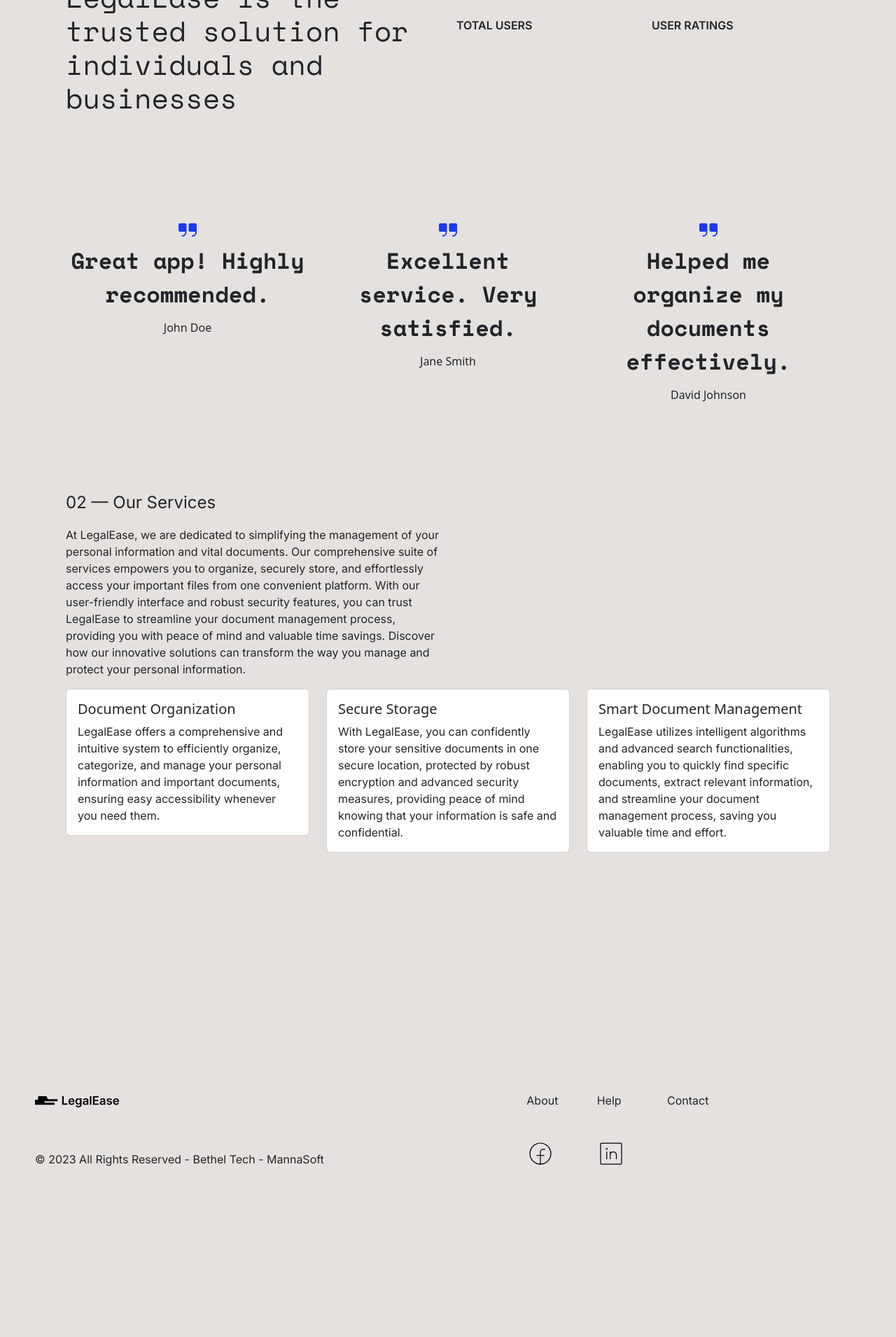
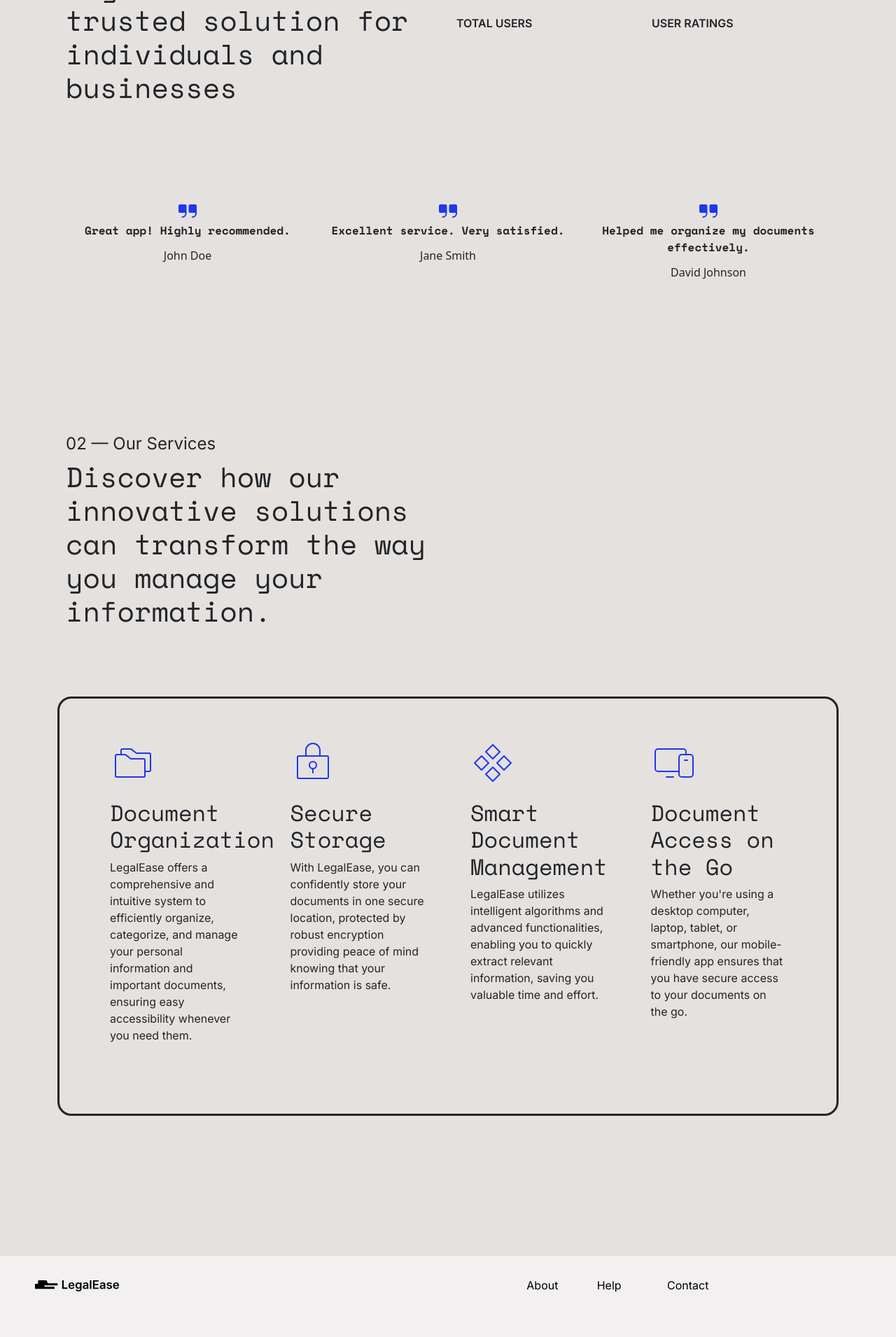
Before and after one commit to bethel-school-of-technology/team-mannasoft-frontend, a React (Create React App) app: page / in a window 1280 px wide. Shown: the part 880-2790 px from the top of the page at 70% size. Before the commit the page ends 2568 px from the top, so only its background shows below. Built offline with nearby package versions, Linux system fonts and the light colour scheme.

Commit message:
finishing up final touches

```diff
--- a/package.json
+++ b/package.json
@@ -3,6 +3,7 @@
   "version": "0.1.0",
   "private": true,
   "dependencies": {
+    "@phosphor-icons/react": "^2.0.9",
     "@testing-library/jest-dom": "^5.16.5",
     "@testing-library/react": "^13.4.0",
     "@testing-library/user-event": "^13.5.0",
--- a/src/components/DisplayProfile.js
+++ b/src/components/DisplayProfile.js
@@ -1,10 +1,9 @@
 import React, { useState, useEffect, useContext } from 'react';
-import { Link } from 'react-router-dom';
 import { useParams } from 'react-router-dom';
 import UserContext from '../contexts/UserContext';
 import { useNavigate } from 'react-router-dom';
 import { Button, Col, Container, Row } from 'react-bootstrap';
-import { PencilSquare, Upload } from 'react-bootstrap-icons';
+import { Upload } from 'react-bootstrap-icons';
 
 const DisplayProfile = () => {
   let { userId } = useParams();
@@ -29,7 +28,7 @@ const DisplayProfile = () => {
     if (token) {
       fetch();
     }
-  }, [getUser, userId]);
+  }, [verifyUser, getUser, userId]);
 
   function handleDeleteUser(event) {
     event.preventDefault();
--- a/src/components/Footer.js
+++ b/src/components/Footer.js
@@ -3,6 +3,7 @@ import { ReactComponent as LegaleaseLogo } from '../images/legaleaseLogo.svg';
 import { ReactComponent as Facebook } from '../images/facebook.svg';
 import { ReactComponent as LinkedIn } from '../images/linkedIn.svg';
 import { Col, Row } from 'react-bootstrap';
+import { Link } from 'react-router-dom';
 
 const Footer = () => {
   return (
@@ -12,19 +13,21 @@ const Footer = () => {
           <LegaleaseLogo className="logo" />
         </Col>
         <Col md={1}>
-          <p>About</p>
+          <Link className="footer-links" to="/about">
+            About
+          </Link>
         </Col>
         <Col md={1}>
-          <p>Help</p>
+          <Link className="footer-links">Help</Link>
         </Col>
         <Col md={1}>
-          <p>Contact</p>
+          <Link className="footer-links">Contact</Link>
         </Col>
       </Row>
 
       <Row className="align-bottom">
         <Col md={7}>
-          <p className="footer-copyright">&copy; 2023 All Rights Reserved - Bethel Tech - MannaSoft</p>
+          <p className="footer-copyright">&copy; 2023 Bethel Tech, MannaSoft. All Rights Reserved</p>
         </Col>
         <Col md={1}>
           <Facebook className="social-media-icons" />
--- a/src/components/Home.js
+++ b/src/components/Home.js
@@ -1,7 +1,8 @@
 import React from 'react';
 import '../styles/global.css';
 import { ReactComponent as PersonalFiles } from '../images/personalFiles.svg';
-import { Col, Container, Row, Card } from 'react-bootstrap';
+import { Devices, LockKey, Folders, DiamondsFour } from '@phosphor-icons/react';
+import { Col, Container, Row } from 'react-bootstrap';
 import Button from 'react-bootstrap/Button';
 
 function Home() {
@@ -73,33 +74,41 @@ function Home() {
         <Row>
           <Col md={6}>
             <h4>02 — Our Services</h4>
-            <p>At LegalEase, we are dedicated to simplifying the management of your personal information and vital documents. Our comprehensive suite of services empowers you to organize, securely store, and effortlessly access your important files from one convenient platform. With our user-friendly interface and robust security features, you can trust LegalEase to streamline your document management process, providing you with peace of mind and valuable time savings. Discover how our innovative solutions can transform the way you manage and protect your personal information.</p>
+            <h2 className="display-6">Discover how our innovative solutions can transform the way you manage your information.</h2>
           </Col>
         </Row>
-        <Row>
-          <Col md={4} className="mb-4">
-            <Card>
-              <Card.Body>
-                <Card.Title>Document Organization</Card.Title>
-                <Card.Text>LegalEase offers a comprehensive and intuitive system to efficiently organize, categorize, and manage your personal information and important documents, ensuring easy accessibility whenever you need them.</Card.Text>
-              </Card.Body>
-            </Card>
+        <Row style={{ marginTop: '90px', border: 'solid', padding: '40px', borderRadius: '20px' }}>
+          <Col md={6} lg={3} className="mb-4">
+            <div className="services">
+              <Folders className="services-icon" size={64} weight="thin" color="var(--accent-color)" />
+              <h2>Document Organization</h2>
+              <p>LegalEase offers a comprehensive and intuitive system to efficiently organize, categorize, and manage your personal information and important documents, ensuring easy accessibility whenever you need them.</p>
+            </div>
           </Col>
-          <Col md={4} className="mb-4">
-            <Card>
-              <Card.Body>
-                <Card.Title>Secure Storage</Card.Title>
-                <Card.Text>With LegalEase, you can confidently store your sensitive documents in one secure location, protected by robust encryption and advanced security measures, providing peace of mind knowing that your information is safe and confidential.</Card.Text>
-              </Card.Body>
-            </Card>
+          <Col md={6} lg={3} className="mb-4">
+            <div className="services">
+              <LockKey className="services-icon" size={64} weight="thin" color="var(--accent-color)" />
+              <h2>
+                Secure
+                <br />
+                Storage
+              </h2>
+              <p>With LegalEase, you can confidently store your documents in one secure location, protected by robust encryption providing peace of mind knowing that your information is safe.</p>
+            </div>
           </Col>
-          <Col md={4} className="mb-4">
-            <Card>
-              <Card.Body>
-                <Card.Title>Smart Document Management</Card.Title>
-                <Card.Text>LegalEase utilizes intelligent algorithms and advanced search functionalities, enabling you to quickly find specific documents, extract relevant information, and streamline your document management process, saving you valuable time and effort.</Card.Text>
-              </Card.Body>
-            </Card>
+          <Col md={6} lg={3} className="mb-4">
+            <div className="services">
+              <DiamondsFour className="services-icon" size={64} weight="thin" color="var(--accent-color)" />
+              <h2>Smart Document Management</h2>
+              <p>LegalEase utilizes intelligent algorithms and advanced functionalities, enabling you to quickly extract relevant information, saving you valuable time and effort.</p>
+            </div>
+          </Col>
+          <Col md={6} lg={3} className="mb-4">
+            <div className="services">
+              <Devices className="services-icon" size={64} weight="thin" color="var(--accent-color)" />
+              <h2>Document Access on the Go</h2>
+              <p>Whether you're using a desktop computer, laptop, tablet, or smartphone, our mobile-friendly app ensures that you have secure access to your documents on the go.</p>
+            </div>
           </Col>
         </Row>
       </Container>
--- a/src/styles/global.css
+++ b/src/styles/global.css
@@ -7,7 +7,7 @@
 
 /* Set up colors */
 :root {
-  /* --background-color: #c0c0c0; */
+  --background-color: #c0c0c0;
   --neutral-color: #e5e1df;
   --accent-color: #1d38ed;
   --text-color: #000;
@@ -15,7 +15,6 @@
 }
 
 /* Global styles */
-
 html,
 body {
   width: 100%;
@@ -37,20 +36,16 @@ body {
 .page-container {
   display: flex;
   padding-top: 180px;
-  /* justify-content: center; */
-  /* align-items: center; */
 }
 
 /* Typography */
-/* h1,
-h2, */
+h1,
+h2,
 h3,
 h4,
-h5 {
-  /* color: var(--primary-color); */
+h5,
+h6 {
   font-family: 'Inter', sans-serif !important;
-  margin-bottom: 1rem !important;
-  line-height: 1.5 !important;
 }
 
 h1,
@@ -97,74 +92,57 @@ h5 {
   text-align: center;
 }
 
-.rating-comment {
+.rating-comment,
+.rating-comment span {
   font-family: 'Space Mono', monospace !important;
   font-weight: 700;
-  /* font-style: italic; */
-  font-size: 2rem;
 }
 
 .rating-comment span {
-  font-family: 'Space Mono', monospace !important;
-  font-weight: 700;
-  /* font-style: italic; */
   font-size: 4rem;
   hanging-punctuation: first;
 }
 
 .rating-name {
-  /* text-transform: uppercase; */
   font-weight: 500;
   padding-top: 12px;
 }
 
 /* Buttons */
+.btn-primary,
+.btn-secondary {
+  display: inline-block !important;
+  padding: 10px 20px !important;
+  color: var(--neutral-color) !important;
+  text-decoration: none !important;
+  font-size: 16px !important;
+  font-family: 'Inter', sans-serif !important;
+}
 
 .btn-primary {
-  display: inline-block !important;
-  padding: 10px 20px !important;
   background-color: var(--accent-color) !important;
-  color: var(--neutral-color) !important;
-  text-decoration: none !important;
   border-radius: 1000px !important;
-  transition: background-color 0.3s ease !important;
-  font-size: 16px !important;
   border: none !important;
-  font-family: 'Inter', sans-serif !important;
 }
 
 .btn-primary:hover {
   background-color: #556af1 !important;
-  color: var(--neutral-color) !important;
-  transition: background-color 0.3s ease !important;
 }
 
 .btn-secondary {
-  display: inline-block !important;
-  padding: 10px 20px !important;
   background-color: transparent !important;
   color: var(--accent-color) !important;
-  text-decoration: none !important;
   border: var(--stroke-width) solid var(--accent-color) !important;
   border-radius: 1000px !important;
-  transition: background-color 0.3s ease !important;
-  font-size: 16px !important;
-  font-family: 'Inter', sans-serif !important;
 }
 
 .btn-secondary:hover {
   background-color: var(--accent-color) !important;
-  transition: background-color 0.3s ease !important;
   border: var(--stroke-width) solid var(--accent-color) !important;
   color: var(--neutral-color) !important;
 }
 
 /* Forms */
-/* .custom-form {
-  display: flex;
-  flex-direction: column;
-} */
-
 .custom-label {
   margin-bottom: 5px;
 }
@@ -196,8 +174,7 @@ textarea:focus {
 }
 
 .custom-label {
-  /* text-align: center; */
-  font-size: 12px; /* Adjust the font size as desired */
+  font-size: 12px;
   text-transform: uppercase;
   font-weight: 600;
   font-family: 'Inter', sans-serif !important;
@@ -208,26 +185,32 @@ p span {
 }
 
 /* Footer */
-
 .footer {
-  /* background-color: red; */
-  padding: 60px 50px 20px 50px;
-  align-items: center; /* Center align items horizontally */
-  /* text-align: center; */
-  /* margin-top: auto; */
+  padding: 30px 50px 20px 50px;
+  align-items: center;
+  background-color: #ffffff87;
 }
 
 .footer p {
-  margin-bottom: 0;
-  /* font-size: 12px; */
+  /* margin-bottom: 0; */
 }
 
 .footer-copyright {
   margin-top: 60px;
 }
 
+.footer-links {
+  color: var(--text-color);
+  text-decoration: none;
+}
+
+.footer-links:hover {
+  color: var(--accent-color);
+  text-decoration: none;
+  transition: color 0.3s ease;
+}
+
 /* Row */
-
 .center-align {
   display: flex;
   justify-content: center;
@@ -235,21 +218,18 @@ p span {
   height: 100%;
 }
 
-/* Second Row */
 .row.align-bottom {
   align-items: flex-end;
 }
 
 /* SVG */
-
 .svg-auto-size {
-  width: 100%; /* Set the desired width for the image */
-  height: auto; /* Let the height adjust automatically based on the aspect ratio */
+  width: 100%;
+  height: auto;
 }
 
 .logo {
   width: 120px;
-  /* transition: fill 0.3s ease; */
   fill: var(--text-color);
 }
 
@@ -260,14 +240,10 @@ p span {
 }
 
 .filetype-icon {
-  /* color: transparent; */
   font-size: 24px;
-  /* stroke-width: 0.5px;
-  stroke: black; */
 }
 
 /* Table */
-
 .table {
   margin-top: 60px;
 }
@@ -288,7 +264,6 @@ p span {
 }
 
 /* Link */
-
 .icon-link {
   color: var(--text-color);
   font-size: 18px;
@@ -308,26 +283,12 @@ select.custom-select {
 
 .custom-search input[type='text'] {
   margin-bottom: 0;
-  /* margin-top: 20px; */
 }
 
 .button-icon.btn.btn-secondary {
   background-color: red;
   padding: 10px 15px !important;
 }
-
-.btn.btn-link {
-  padding: 200px 0 0 0;
-  text-align: left;
-  color: var(--text-color);
-  opacity: 0.5;
-  text-decoration: none;
-  text-transform: uppercase;
-  font-weight: 500;
-}
-
-/*   margin-right: 10px;
- */
 
 hr {
   height: var(--stroke-width);
@@ -363,3 +324,13 @@ hr {
   padding: 12.5px 25px !important;
   font-size: 20px !important;
 }
+
+.services {
+  background-color: transparent !important;
+  padding: 20px;
+}
+
+.services-icon {
+  margin-bottom: 20px;
+  margin-right: 0;
+}
```
Also changed, not shown: 1 other file (tests, documents, lock files or other folders).
